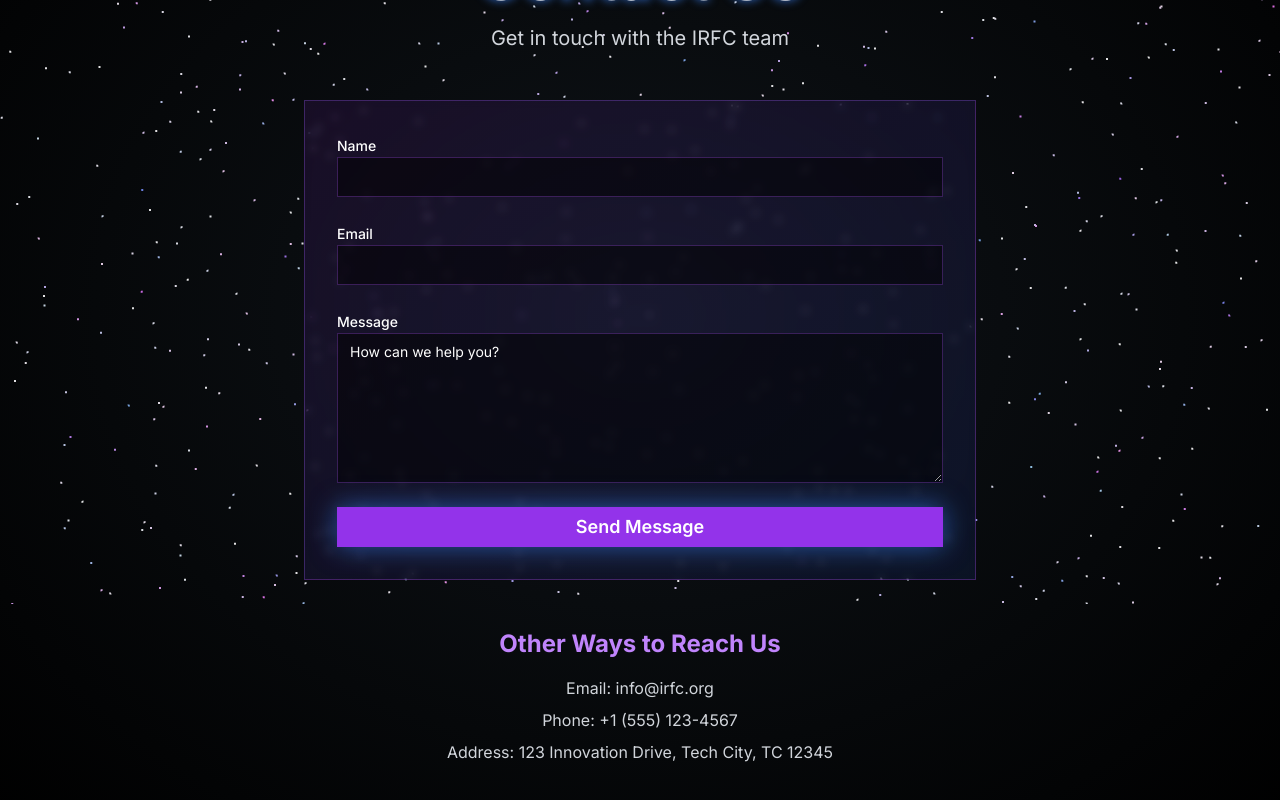
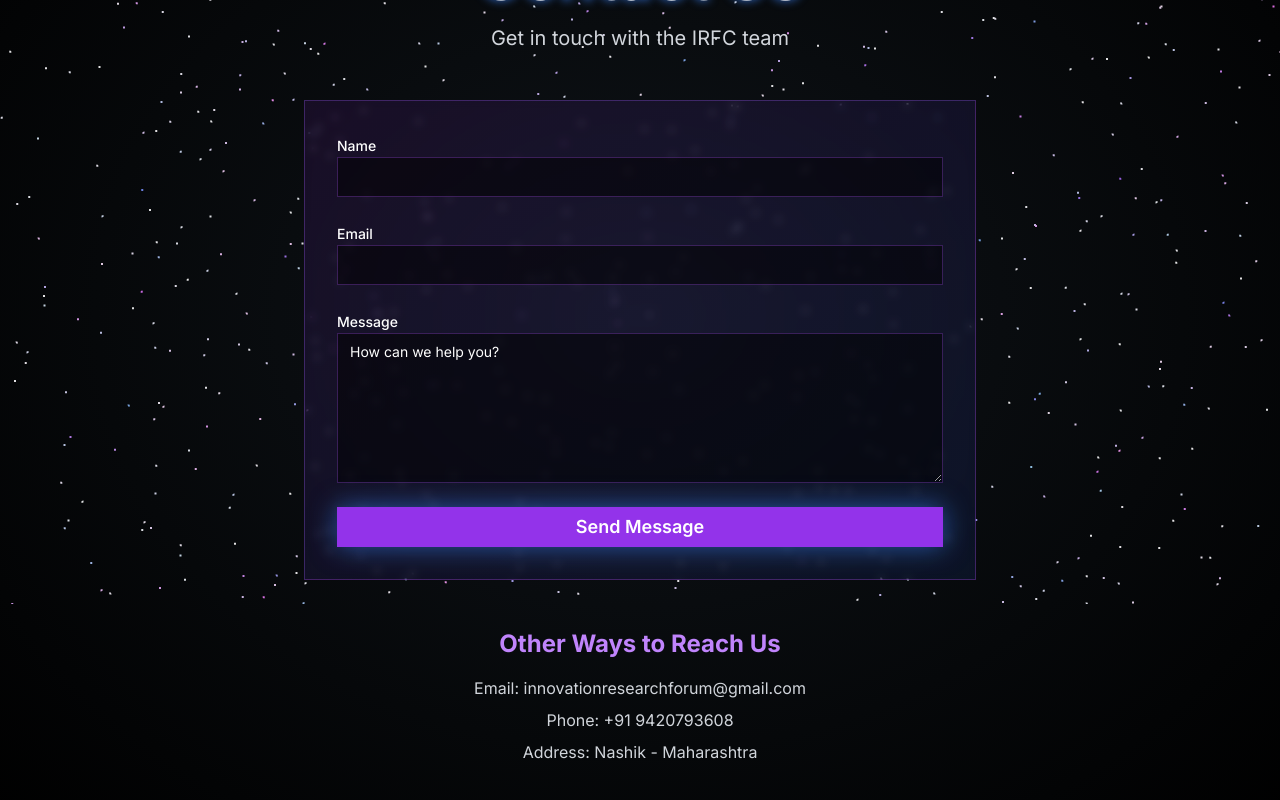
Before and after one commit to manisha696/irfc-join-website, a Next.js app: page /contact in a window 1280 px wide. Shown: the part 196-996 px from the top of the page. Built offline with nearby package versions, Linux system fonts and the light colour scheme.

Commit message:
Update page.tsx

```diff
--- a/app/contact/page.tsx
+++ b/app/contact/page.tsx
@@ -151,9 +151,9 @@ export default function ContactPage() {
           >
             <h3 className="text-2xl font-bold mb-4 text-purple-400">Other Ways to Reach Us</h3>
             <div className="space-y-2 text-gray-300">
-              <p>Email: info@irfc.org</p>
-              <p>Phone: +1 (555) 123-4567</p>
-              <p>Address: 123 Innovation Drive, Tech City, TC 12345</p>
+              <p>Email: innovationresearchforum@gmail.com</p>
+              <p>Phone: +91 9420793608</p>
+              <p>Address: Nashik - Maharashtra</p>
             </div>
           </motion.div>
         </motion.div>
```
